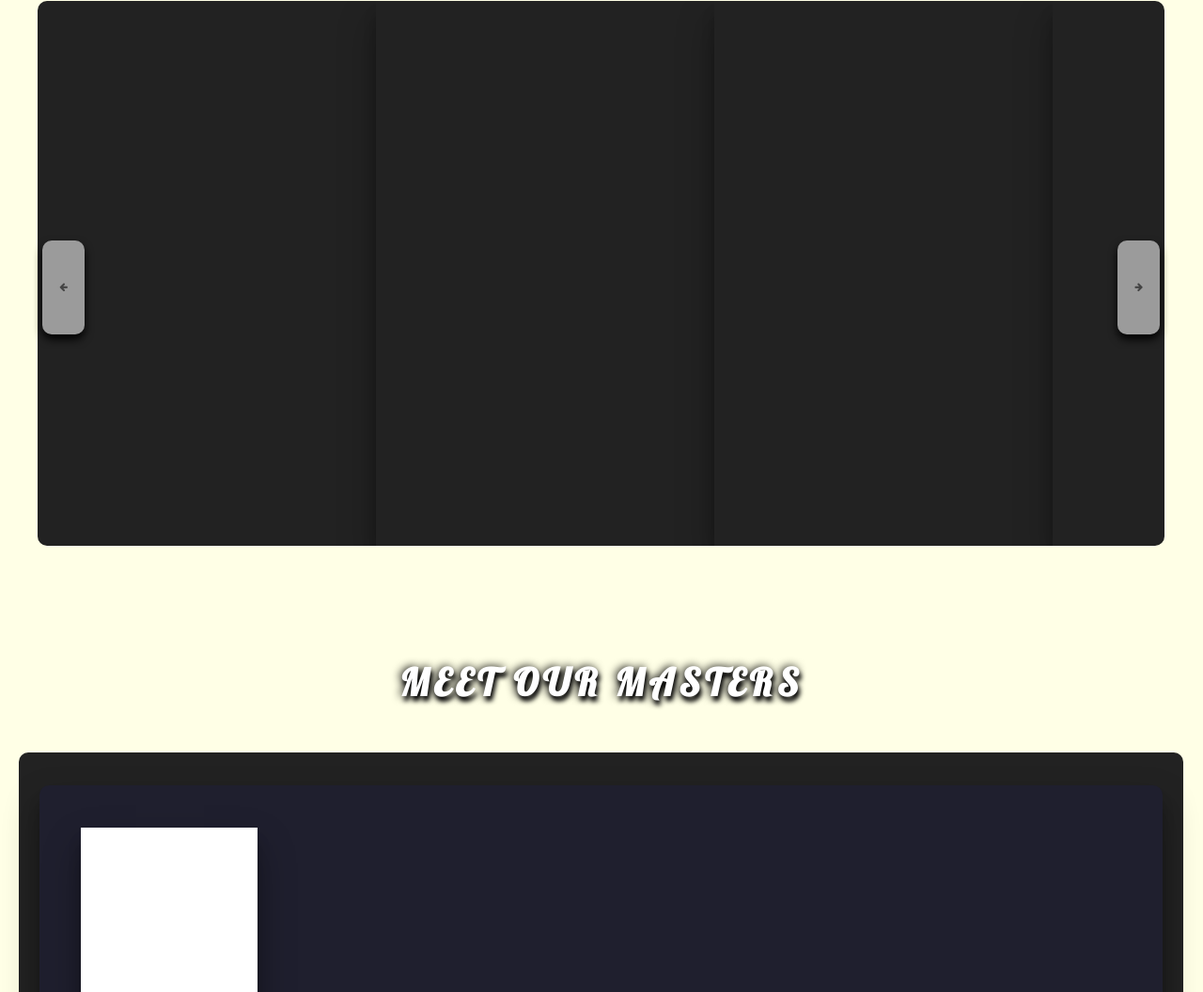
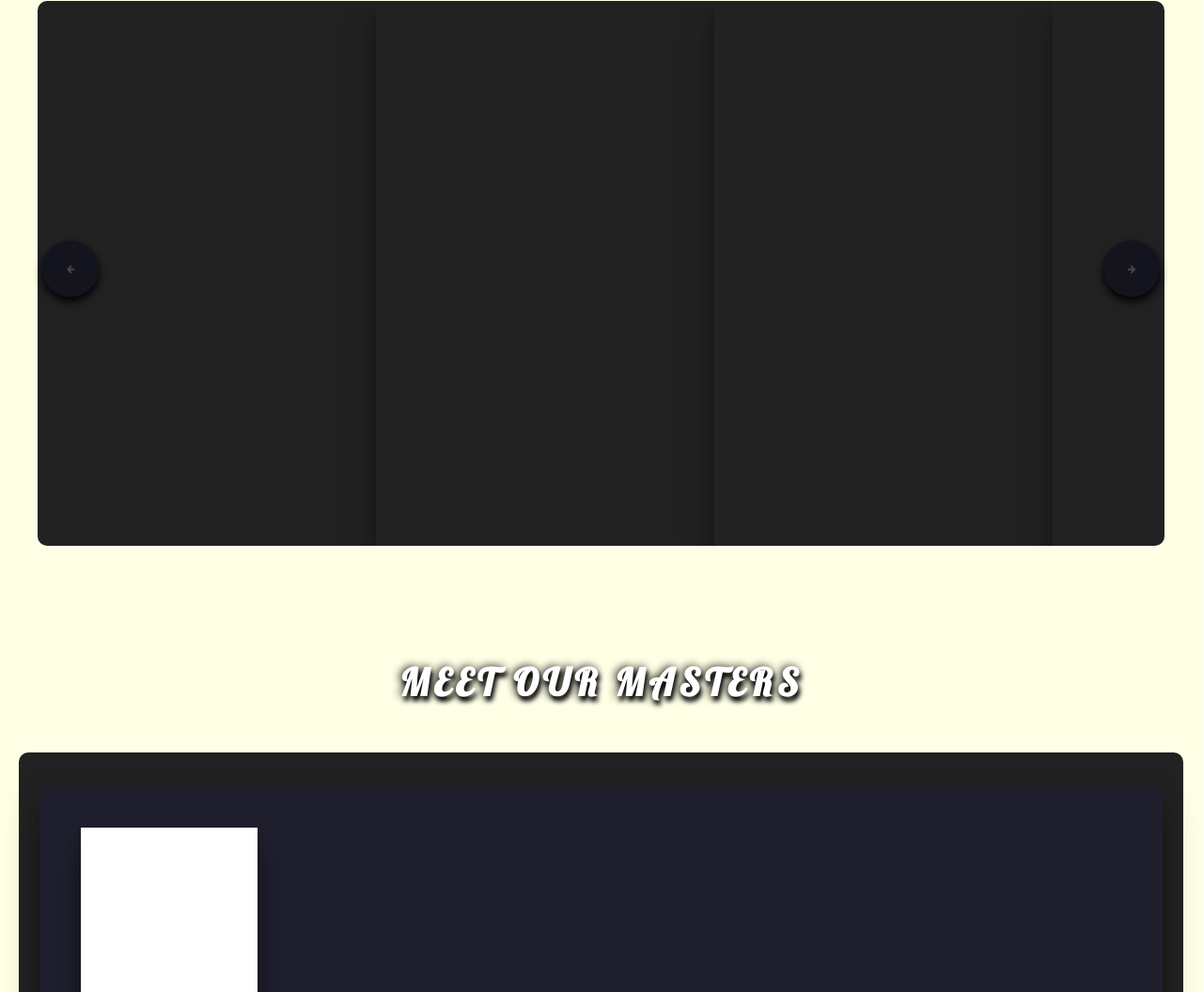
Before and after one commit to Worldbreakdanceacademy/World-Break-Dance-Academy, a plain HTML site: page index.html in a window 1280 px wide. Shown: the part 1747-2803 px from the top of the page at 94% size. Drawn offline with Linux system fonts and the light colour scheme; a web font is replaced by a local one.

Commit message:
Update style.css

```diff
--- a/style.css
+++ b/style.css
@@ -897,12 +897,8 @@ background-image: url(image/res/res3.jpg);
    position: absolute;
    top: 50%;
    left: 0;
-   background-color: rgba(255,255,255,0.55);
-   height: 100px;
    line-height: 100px;
-   width: 45px;
    text-align: center;
-   box-shadow: 0 5px 10px black;
    user-select: none;
    color: #444;
    cursor: pointer;
@@ -911,20 +907,24 @@ background-image: url(image/res/res3.jpg);
    position: absolute;
    top: 50%;
    right: 0;
-   background-color: rgba(255,255,255,0.55);
-   height: 100px;
+  /* background-color: rgba(255,255,255,0.55);*/
    line-height: 100px;
-   width: 45px;
    text-align: center;
-   box-shadow: 0 5px 10px black;
    user-select: none;
    color: #444;
    cursor: pointer;
 }
 
 .nextprevbtn{
- border-radius: 10px;
+  display: flex;
+  justify-content: center;
+  align-items: center;
+  width: 60px;
+  height: 60px;
+  background-color:   #14141f;
+ border-radius: 50%;
  margin: 0rem 0.5rem;
+ box-shadow: 0 5px 10px black;
 }
 
 .overlay{
```
